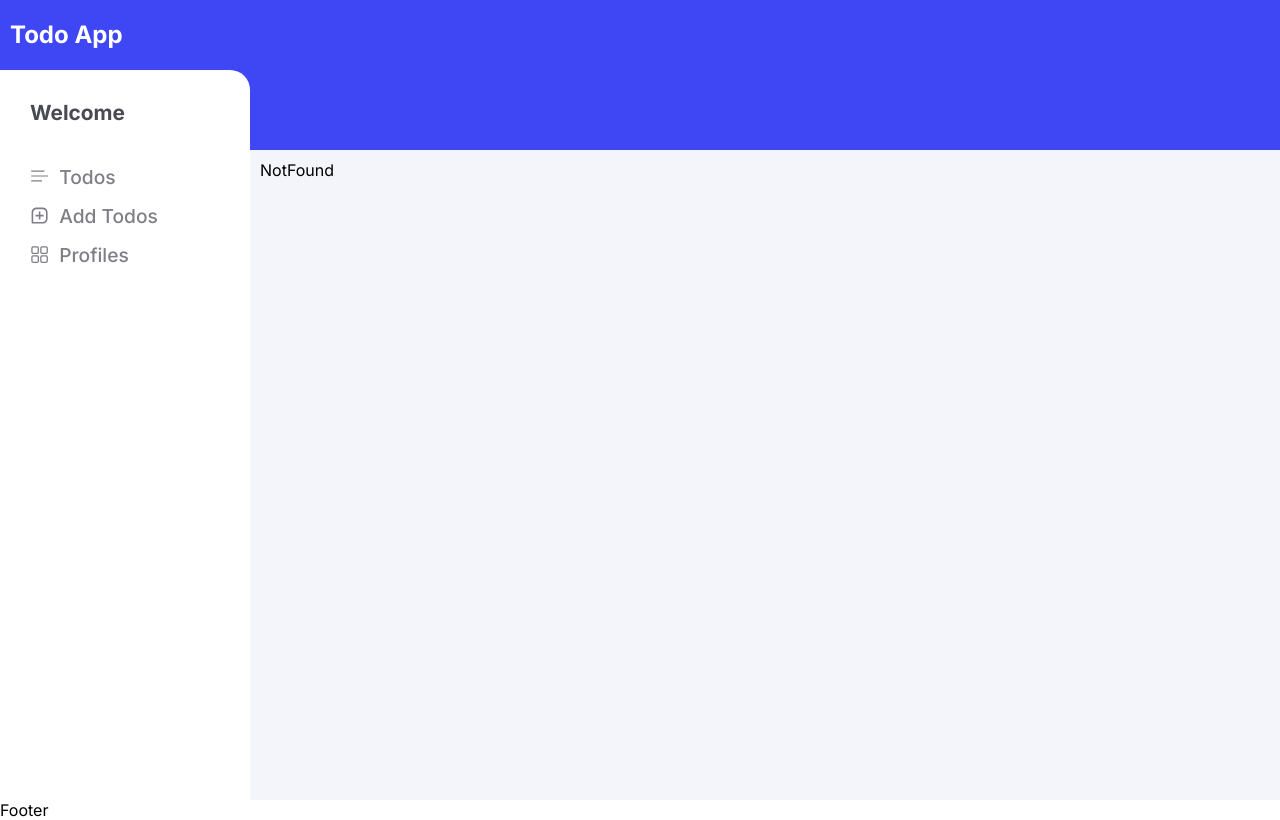
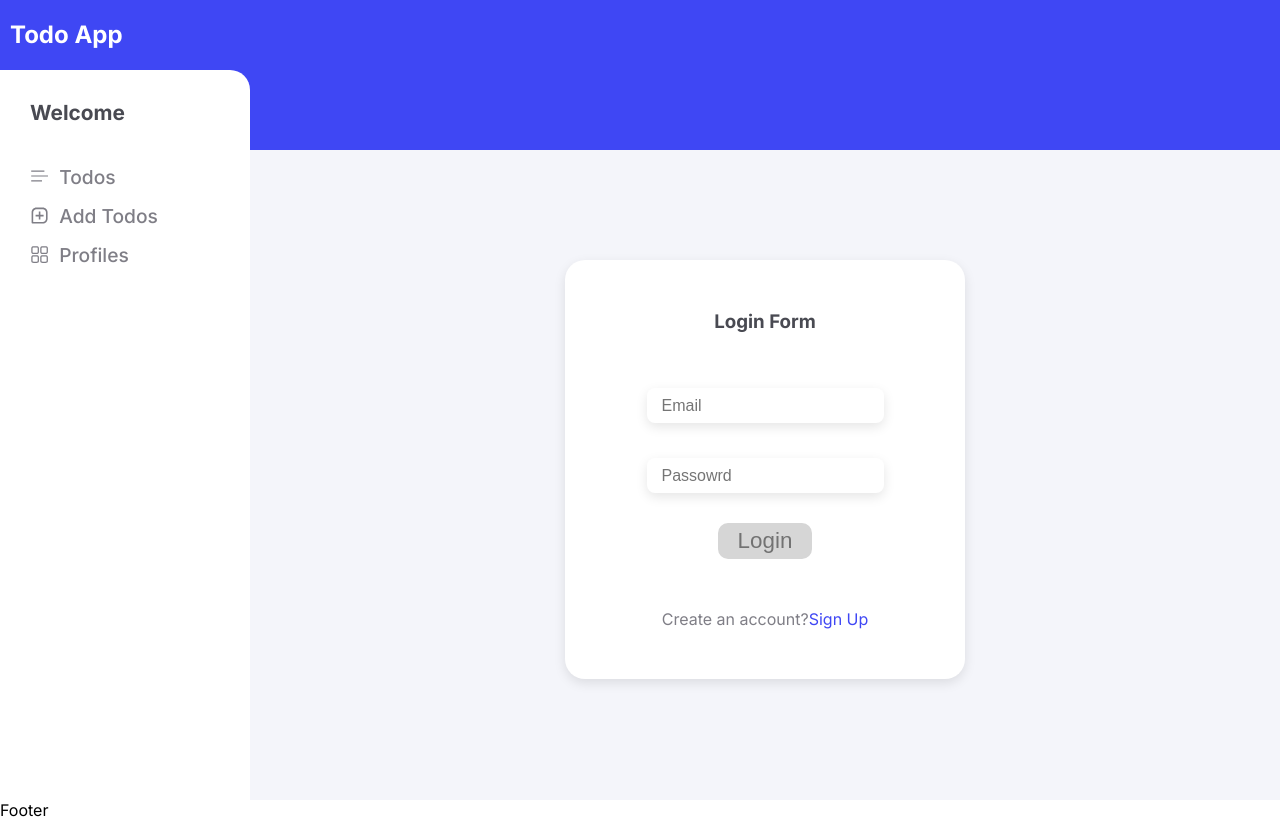
Before and after one commit to hasan814/Todos, a Next.js app: page /signin in a window 1280 px wide. Before the commit this address had no page. Built offline with nearby package versions, Linux system fonts and the light colour scheme.

Commit message:
Added Sign In Form

```diff
--- /dev/null
+++ b/src/app/(auth)/signin/page.jsx
@@ -0,0 +1,7 @@
+import SignInPage from "@/templates/SignInPage";
+
+const SignIn = () => {
+  return <SignInPage />;
+};
+
+export default SignIn;
--- a/src/app/globals.css
+++ b/src/app/globals.css
@@ -331,7 +331,7 @@ button {
 .signin-form {
   display: flex;
   flex-direction: column;
-  max-width: 300px;
+  max-width: 400px;
   align-items: center;
   margin: auto;
   margin-top: 100px;
--- /dev/null
+++ b/src/components/templates/SignInPage.jsx
@@ -0,0 +1,49 @@
+"use client";
+
+import { useRouter } from "next/navigation";
+import { useState } from "react";
+import { Toaster } from "react-hot-toast";
+
+import Loader from "@/elements/Loader";
+import Link from "next/link";
+
+const SignInPage = () => {
+  // ============ Router =============
+  const router = useRouter();
+
+  // ============ State =============
+  const [email, setEmail] = useState("");
+  const [password, setPassword] = useState("");
+  const [loader, setLoader] = useState(false);
+
+  // ============ Function =============
+  const loginHandler = () => {};
+
+  // ============ Rendering =============
+  return (
+    <div className="signin-form">
+      <Toaster />
+      <h3>Login Form</h3>
+      <input
+        type="text"
+        placeholder="Email"
+        value={email}
+        onChange={(event) => setEmail(event.target.value)}
+      />
+      <input
+        type="password"
+        placeholder="Passowrd"
+        value={password}
+        onChange={(event) => setPassword(event.target.value)}
+      />
+      {loader ? <Loader /> : <button onClick={loginHandler}>Login</button>}
+
+      <div>
+        <p>Create an account?</p>
+        <Link href={"/signup"}>Sign Up</Link>
+      </div>
+    </div>
+  );
+};
+
+export default SignInPage;
--- a/src/components/templates/SignUpPage.jsx
+++ b/src/components/templates/SignUpPage.jsx
@@ -51,7 +51,7 @@ const SignUpPage = () => {
 
       <div>
         <p>Have an account?</p>
-        <Link href={"signin"}>Sign In</Link>
+        <Link href={"/signin"}>Sign In</Link>
       </div>
     </div>
   );
```
